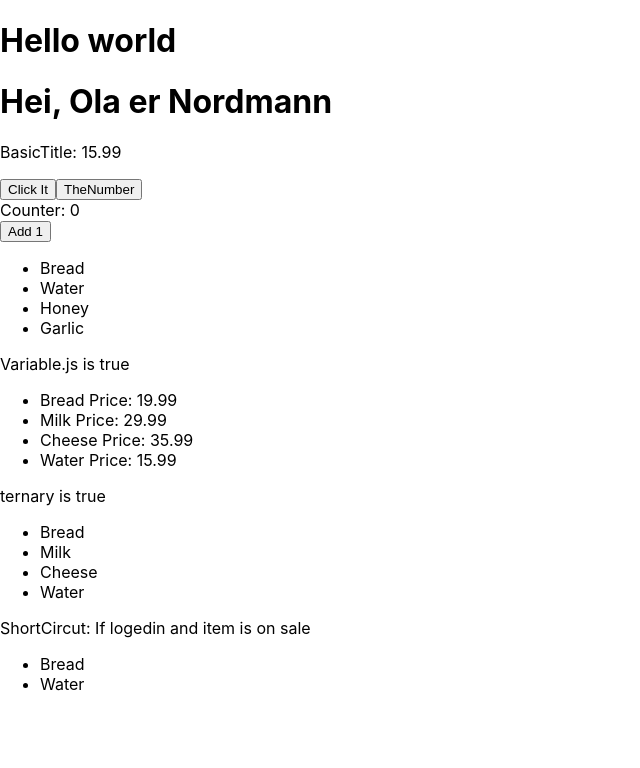
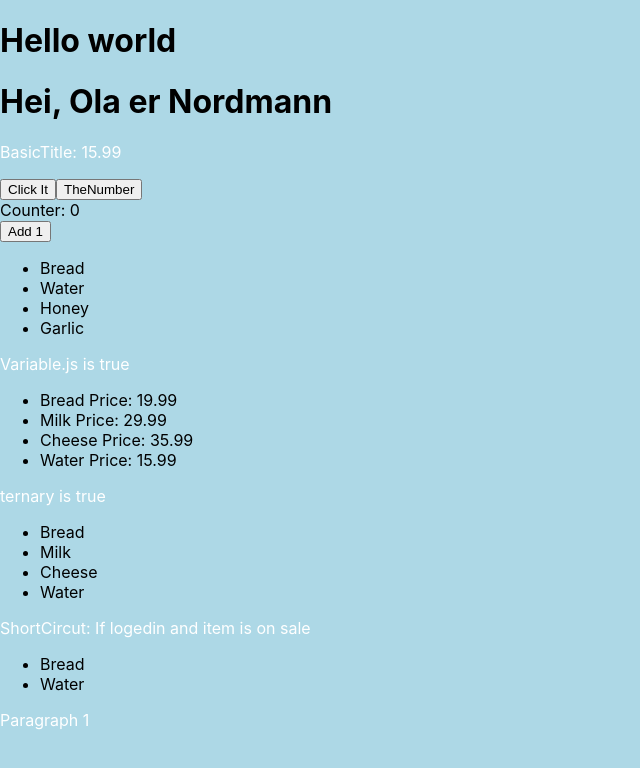
Before and after one commit to NatuRal3/feu2-frameworks, a React (Create React App) app in the folder m-f-a/: page / in a window 1280 px wide. Shown: the top 768 px of the page, without its empty margins (0-640 px from the left). Built offline with nearby package versions, Linux system fonts and the light colour scheme.

Commit message:
added some basic css to app.js and created styles.css

```diff
--- a/m-f-a/src/App.js
+++ b/m-f-a/src/App.js
@@ -7,6 +7,7 @@ import Mapping from "./map/mapItems";
 import Variable from "./conditionalRendering/Variable";
 import TernaryOperator from "./conditionalRendering/ternaryOperator";
 import ShortCircut from "./conditionalRendering/ShortCircut";
+import "./styles.css";
 
 function App() {
   return (
@@ -20,6 +21,8 @@ function App() {
       <Variable />
       <TernaryOperator />
       <ShortCircut />
+
+      <p className="text">Paragraph 1</p>
     </div>
   );
 }
--- /dev/null
+++ b/m-f-a/src/styles.css
@@ -0,0 +1,7 @@
+body {
+    background-color: lightblue;
+}
+
+p{
+    color: #fff;
+}
```
